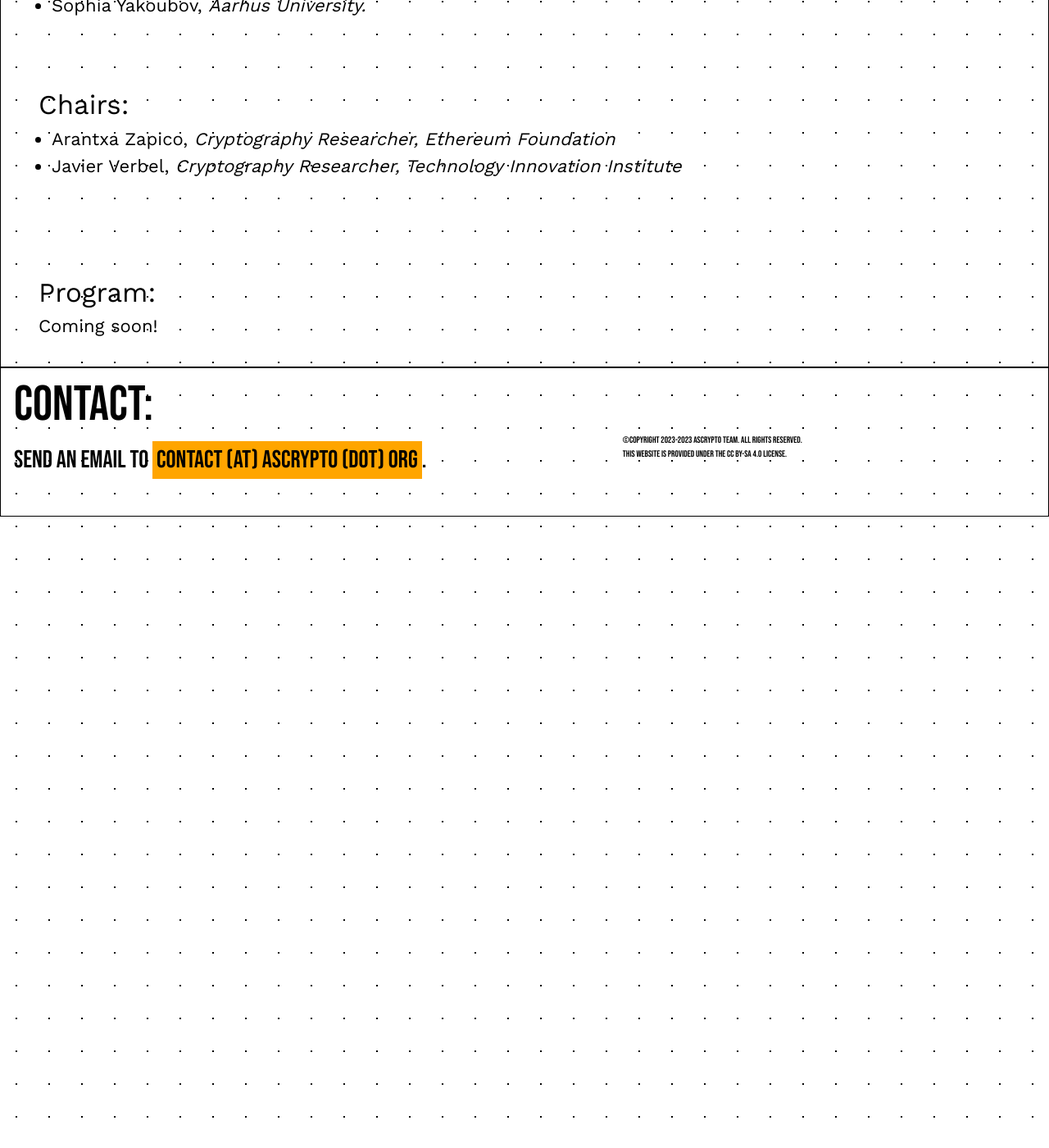
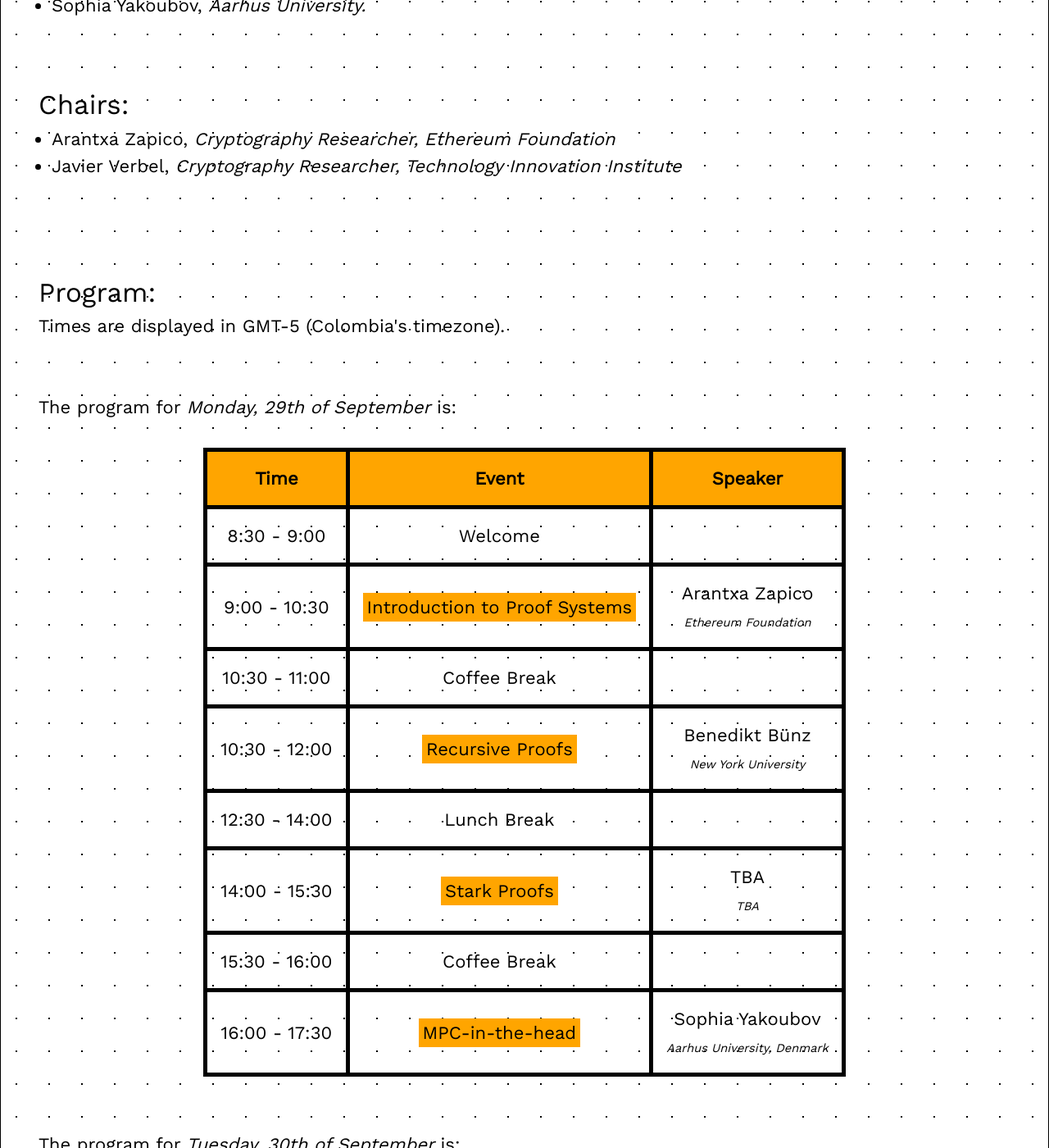
Before and after one commit to claucece/ascrypto, a Jekyll site: the page built from 2025.html, in a window 1280 px wide and 1400 px high, scrolled down 698 px. Shown: the whole window at 82% size. Built offline with Jekyll 4.4.1, drawn with Linux system fonts in a browser that asks for light colours; some of the changed text lies outside the part shown.

Commit message:
Program2025 v0.1.0

```diff
--- a/2025.html
+++ b/2025.html
@@ -36,8 +36,125 @@
 
 <section id="program">
   <h2>Program: </h2>
-	<p>Coming soon!</p>
+	<p>Times are displayed in GMT-5 (Colombia's timezone).</p>
 	<br>
+	<br>
+	<p>The program for <i>Monday, 29th of September</i> is:</p>
+	<br>
+
+	<center>
+		<table>
+			<tr>
+				<th>Time</th>
+				<th>Event</th>
+				<th>Speaker</th>
+			</tr>
+			<tr>
+				<td>8:30 - 9:00</td>
+				<td>Welcome </td>
+				<td></td>
+			</tr>
+			<tr>
+				<td>9:00 - 10:30</td>
+				<td><a href="../slides/arantxa-talk.pdf" target="_blank">Introduction to Proof Systems </td>
+				<td>Arantxa Zapico<br>
+					<i id="small">Ethereum Foundation</i>
+				</td>
+			</tr>
+			<tr>
+				<td>10:30 - 11:00</td>
+				<td>Coffee Break</td>
+				<td></td>
+			</tr>
+			<td>10:30 - 12:00</td>
+			<td><a href="../slides/benedikt-talk.pdf" target="_blank">Recursive Proofs</a></td>
+			<td>Benedikt Bünz<br>
+				<i id="small">New York University</i>
+			</td>
+			<tr>
+			</tr>
+			<tr>
+				<td>12:30 - 14:00</td>
+				<td>Lunch Break</td>
+				<td></td>
+			</tr>
+			<tr>
+				<td>14:00 - 15:30</td>
+				<td><a href="../slides/starkware-talk.pdf" target="_blank"> Stark Proofs</td>
+				<td>TBA<br>
+					<i id="small">TBA</i>
+				</td>
+			</tr>
+			<tr>
+				<td>15:30 - 16:00</td>
+				<td>Coffee Break</td>
+				<td></td>
+			</tr>
+			<tr>
+				<td>16:00 - 17:30</td>
+				<td><a href="../slides/shophia-talk.pdf" target="_blank">MPC-in-the-head</a></td>
+				<td>Sophia Yakoubov<br>
+					<i id="small">Aarhus University, Denmark</i>
+				</td>
+			</tr>
+		</table>
+	</center>
+	<br>
+	<br>
+	<p>The program for <i>Tuesday, 30th of September</i> is:</p>
+	<br>
+
+	<center>
+		<table class="param-table">
+			<tr>
+				<th>Time</th>
+				<th>Event</th>
+				<th>Speaker</th>
+			</tr>
+			<td>9:00 - 10:30</td>
+			<td><a href="../slides/benedikt-talk.pdf" target="_blank">Recursive Proofs. </a></td>
+			<td>Benedikt Bünz<br>
+				<i id="small">New York University</i>
+			</td>
+			<tr>
+			</tr>
+			<tr>
+				<td>10:30 - 11:00</td>
+				<td>Coffee Break</td>
+				<td></td>
+			</tr>
+			<tr>
+				<td>11:00 - 12:30</td>
+				<td><a href="../slides/starkware-talk.pdf" target="_blank"> Stark Proofs</td>
+				<td>TBA<br>
+					<i id="small">TBA</i>
+				</td>
+			</tr>
+			<tr>
+				<td>12:30 - 14:00</td>
+				<td>Lunch Break</td>
+				<td></td>
+			</tr>
+			<tr>
+				<td>14:00 - 15:30</td>
+				<td><a href="../slides/shophia-talk.pdf" target="_blank">MPC-in-the-head</a></td>
+				<td>Sophia Yakoubov<br>
+					<i id="small">Aarhus University, Denmark</i>
+				</td>
+			</tr>
+			<tr>
+				<td>15:30 - 16:00</td>
+				<td>Coffee Break</td>
+				<td></td>
+			</tr>
+			<tr>
+				<td>14:00 - 15:30</td>
+				<td>Q&A - Practical Session</a></td>
+			</tr>
+			<tr>
+			</tr>
+		</table>
+	</center>
 </section>
 
 </div>
```
